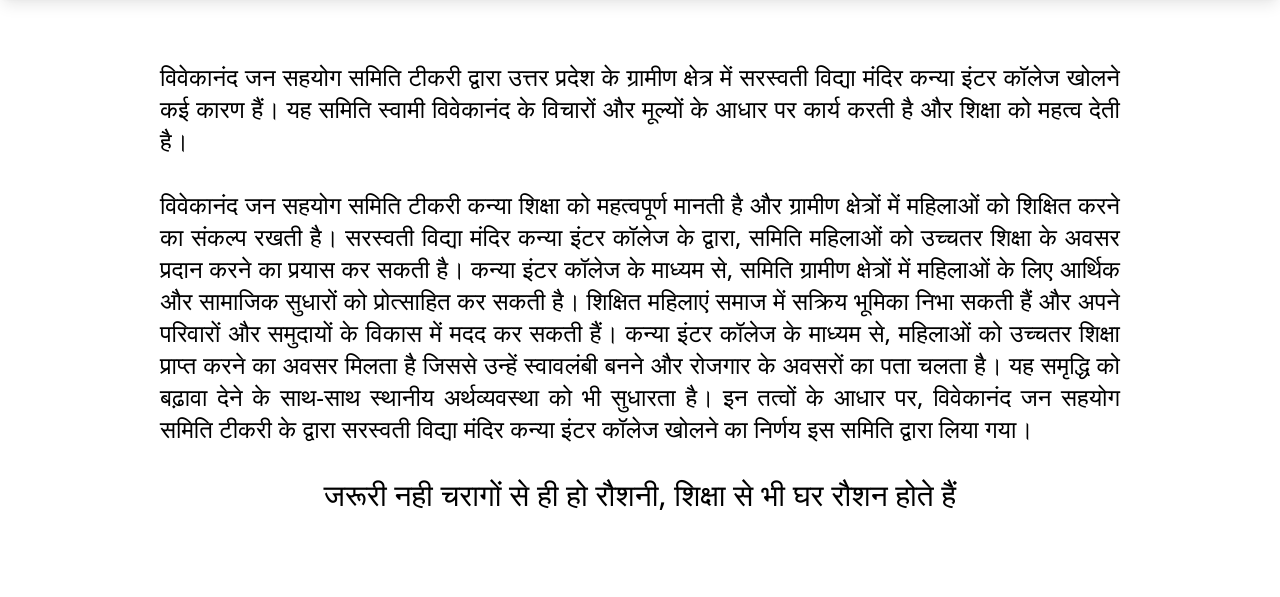
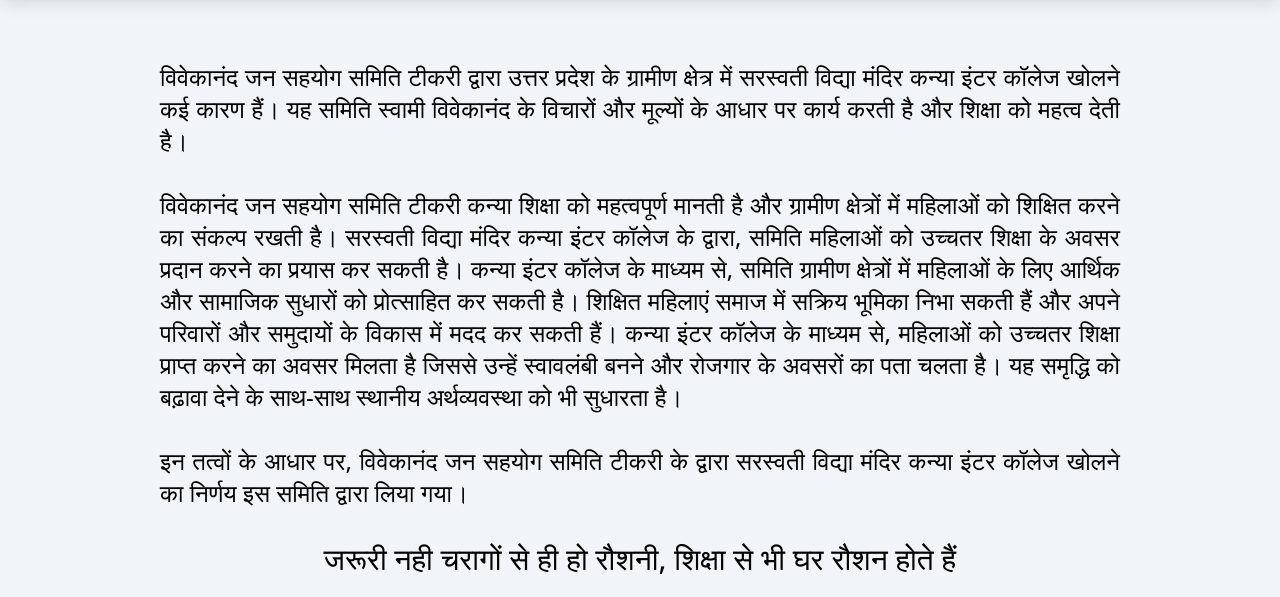
Before and after one commit to p0lygun/svmkictikri, a website: page index.html in a window 1280 px wide. Shown: the part 203-800 px from the top of the page. Drawn offline with Linux system fonts and the light colour scheme.

Commit message:
feat(index): set bg, format body text

```diff
--- a/index.html
+++ b/index.html
@@ -7,7 +7,7 @@
     <title>SVMKIC TIKRI</title>
     <link rel="stylesheet" href="dist.css" />
   </head>
-  <body class="flex flex-col w-full gap-y-16">
+  <body class="flex flex-col w-full gap-y-16 bg-slate-100">
     <div class="flex flex-col gap-x-5 items-center shadow-lg w-full">
       <a href="/" class="flex flex-col items-center">
         <div class="w-24 h-24">
@@ -45,7 +45,10 @@
         इंटर कॉलेज के माध्यम से, महिलाओं को उच्चतर शिक्षा प्राप्त करने का अवसर
         मिलता है जिससे उन्हें स्वावलंबी बनने और रोजगार के अवसरों का पता चलता है।
         यह समृद्धि को बढ़ावा देने के साथ-साथ स्थानीय अर्थव्यवस्था को भी सुधारता
-        है। इन तत्वों के आधार पर, विवेकानंद जन सहयोग समिति टीकरी के द्वारा
+        है।
+        </span>
+        <span>
+        इन तत्वों के आधार पर, विवेकानंद जन सहयोग समिति टीकरी के द्वारा
         सरस्वती विद्या मंदिर कन्या इंटर कॉलेज खोलने का निर्णय इस समिति द्वारा
         लिया गया।
       </span>
```
Also changed, not shown: dist.css.
